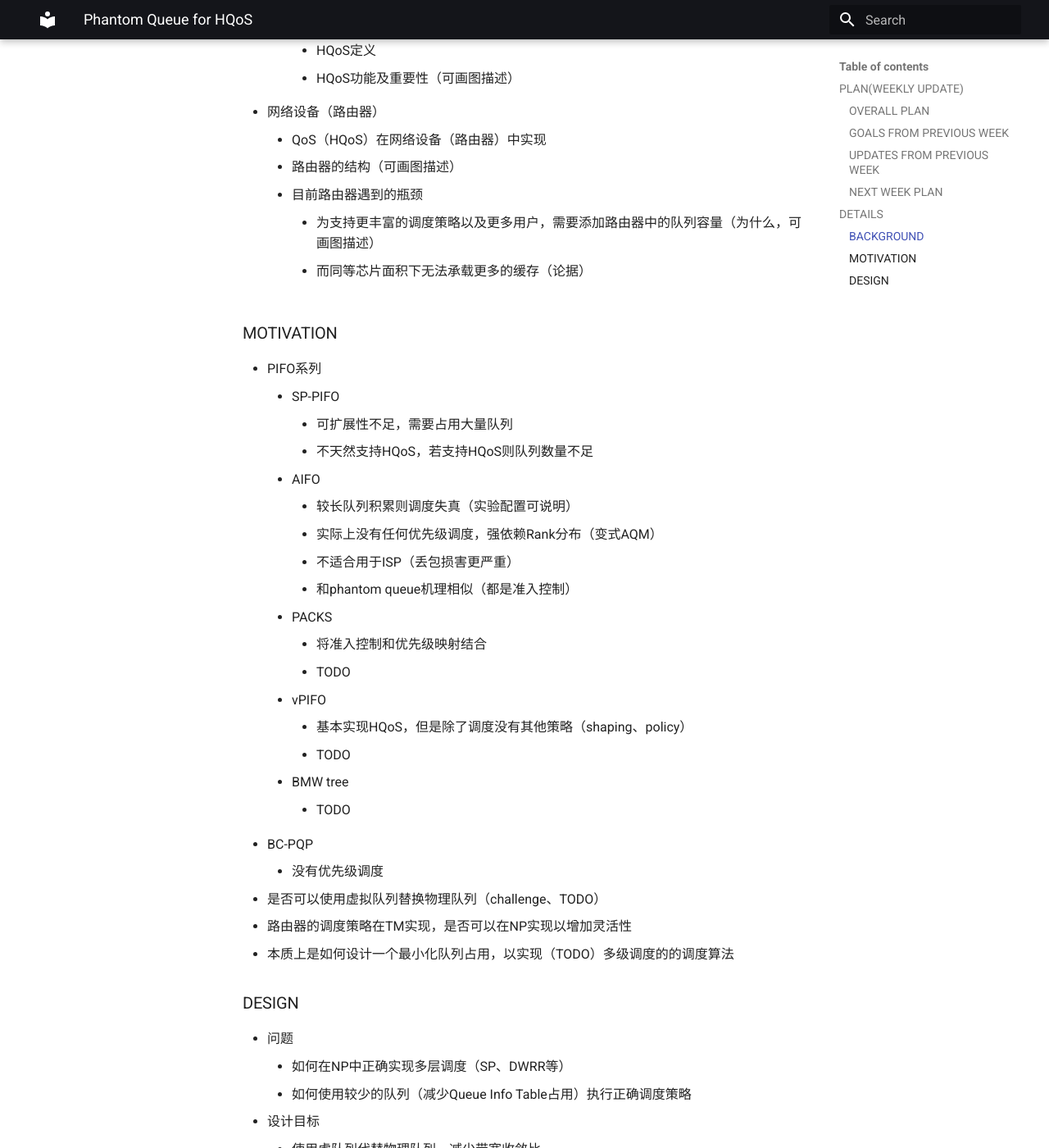
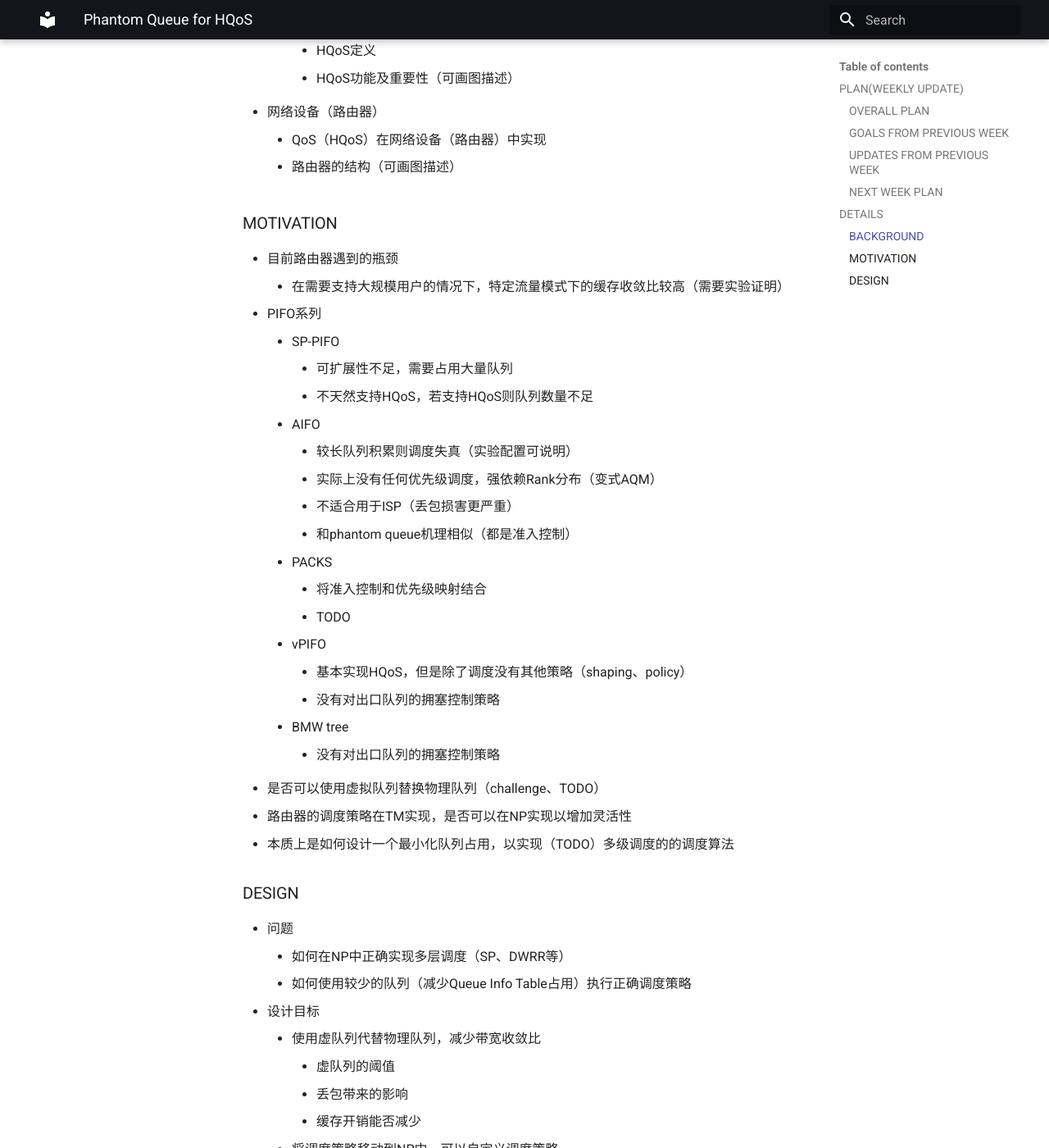
Before and after one commit to blowinding/blowinding.github.io, an MkDocs documentation site: the page built from docs/research/Phantom Queue for HQoS.md, in a window 1280 px wide and 1400 px high, scrolled down 1336 px. Shown: the whole window at 82% size. Built offline with MkDocs 1.6.1 and Material for MkDocs 9.7.7, drawn with Linux system fonts in a browser that asks for light colours.

Commit message:
📝 Update Phantom Queue for HQoS Schedule

```diff
--- a/docs/research/Phantom Queue for HQoS.md
+++ b/docs/research/Phantom Queue for HQoS.md
@@ -31,10 +31,10 @@
 - 网络设备（路由器）
 	- QoS（HQoS）在网络设备（路由器）中实现
 	- 路由器的结构（可画图描述）
-	- 目前路由器遇到的瓶颈
-		- 为支持更丰富的调度策略以及更多用户，需要添加路由器中的队列容量（为什么，可画图描述）
-		- 而同等芯片面积下无法承载更多的缓存（论据）
+
 ### MOTIVATION
+- 目前路由器遇到的瓶颈
+	- 在需要支持大规模用户的情况下，特定流量模式下的缓存收敛比较高（需要实验证明）
 - PIFO系列
 	- SP-PIFO
 		- 可扩展性不足，需要占用大量队列
@@ -49,11 +49,9 @@
 		- TODO
 	- vPIFO
 		- 基本实现HQoS，但是除了调度没有其他策略（shaping、policy）
-		- TODO
+		- 没有对出口队列的拥塞控制策略
 	- BMW tree
-		- TODO
-- BC-PQP
-	- 没有优先级调度
+		- 没有对出口队列的拥塞控制策略
 - 是否可以使用虚拟队列替换物理队列（challenge、TODO）
 - 路由器的调度策略在TM实现，是否可以在NP实现以增加灵活性
 - 本质上是如何设计一个最小化队列占用，以实现（TODO）多级调度的的调度算法
```
Also changed, not shown: docs/research/RDMA实验相关.md (renamed from something/RDMA实验相关.md), docs/thesis/schedule/BMW Tree Large-scale, High-throughput and Modular PIFO Implementation using Balanced Multi-Way Sorting Tree.md (added).
